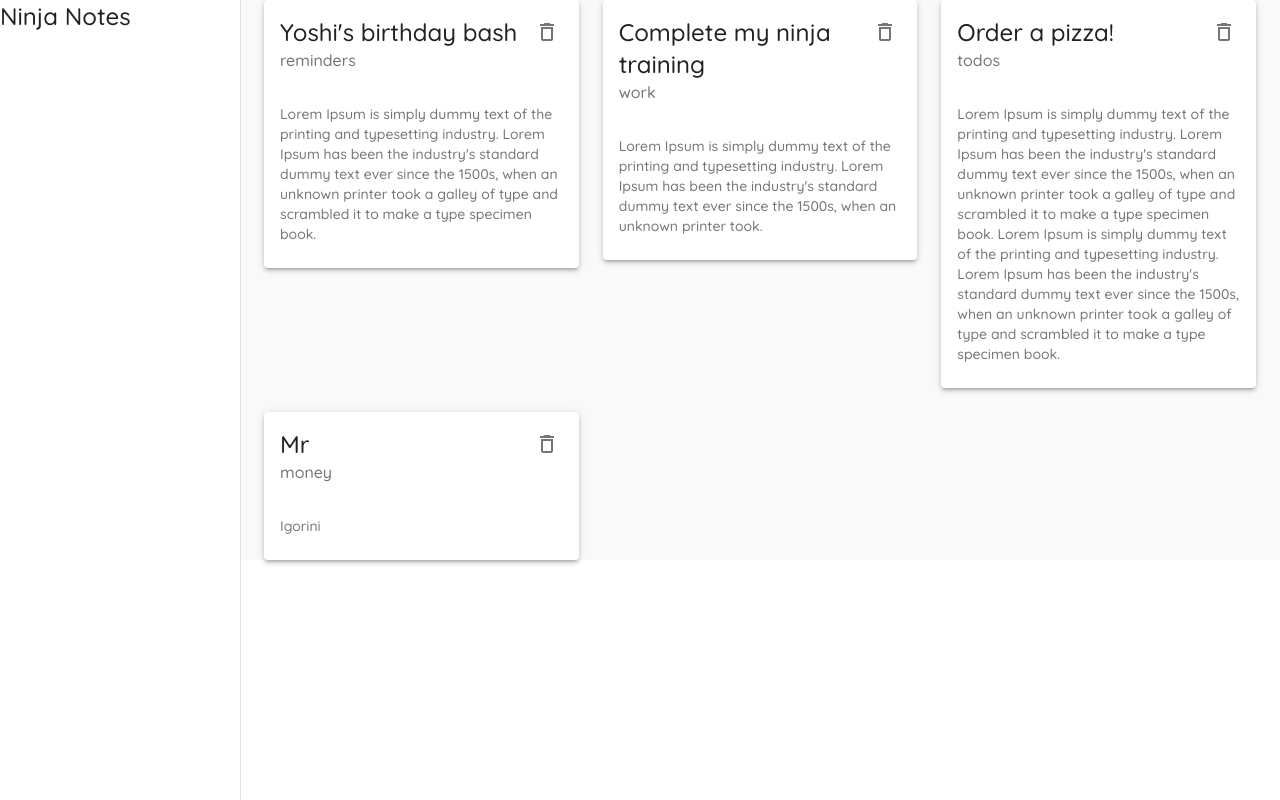
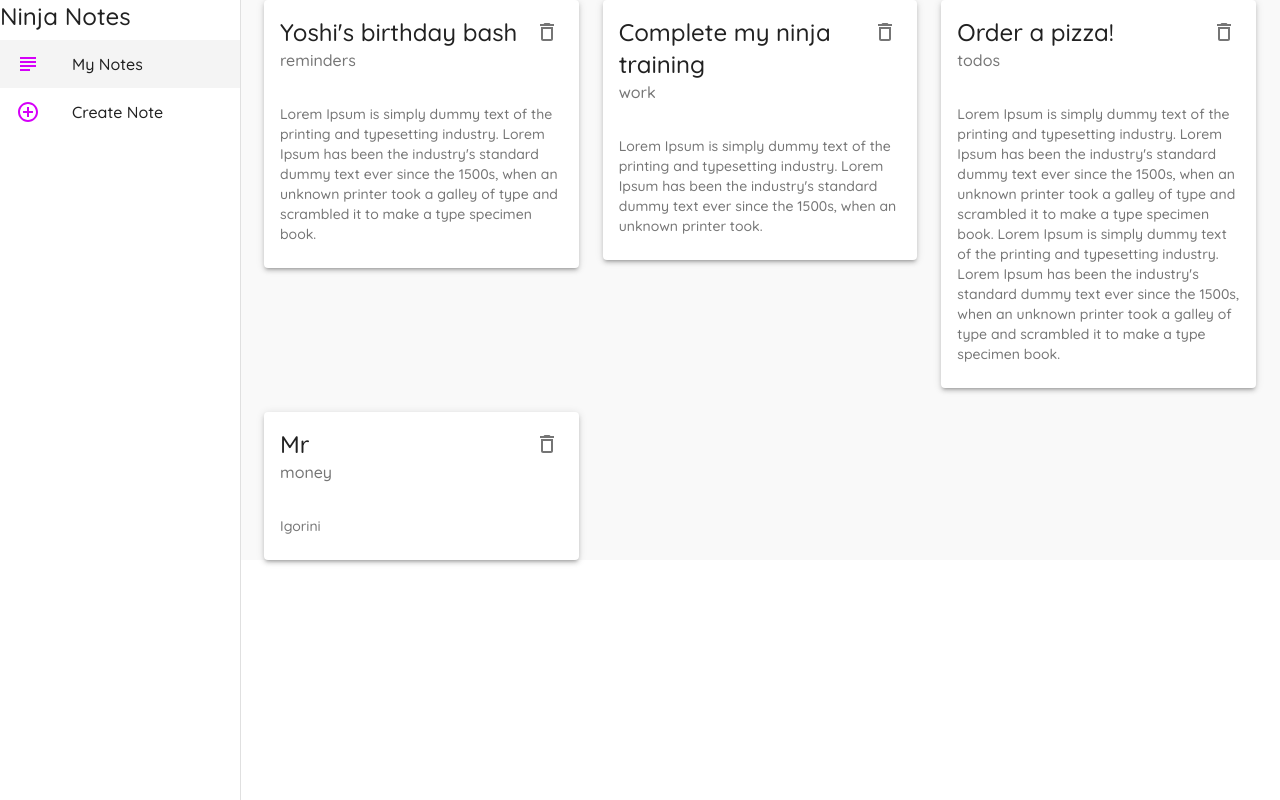
Before and after one commit to YBL123/material-ui-practice-3, a React (Create React App) app: page / in a window 1280 px wide. Built offline with nearby package versions, Linux system fonts and the light colour scheme; data requests are answered from the project's data file.

Commit message:
Lists & List Items + active class for current path in menu

```diff
--- a/src/components/Layout.js
+++ b/src/components/Layout.js
@@ -2,10 +2,16 @@
 import React from 'react'
 import Drawer from '@material-ui/core/Drawer'
 import Typography from '@material-ui/core/Typography'
+import List from '@material-ui/core/List'
+import ListItem from '@material-ui/core/ListItem'
+import ListItemIcon from '@material-ui/core/ListItemIcon'
+import ListItemText from '@material-ui/core/ListItemText'
+import { AddCircleOutlineOutlined, SubjectOutlined } from '@material-ui/icons'
+import { useHistory, useLocation } from 'react-router-dom'
 
 const drawerWidth = 240
 
-const useStyls = makeStyles({
+const useStyles = makeStyles({
   root: {
     display: 'flex',
   },
@@ -18,11 +24,29 @@
   },
   drawerPaper: {
     width: drawerWidth
+  },
+  active: {
+    background: '#f4f4f4'
   }
 })
 
 const Layout = ({ children }) => {
-  const classes = useStyls()
+  const classes = useStyles()
+  const history = useHistory()
+  const location = useLocation()
+
+  const menuItems = [
+    {
+      text: 'My Notes',
+      icon: <SubjectOutlined color="secondary" />,
+      path: '/'
+    },
+    {
+      text: 'Create Note',
+      icon: <AddCircleOutlineOutlined color="secondary" />,
+      path: '/create'
+    }
+  ]
 
   return (
     <div className={classes.root}>
@@ -41,6 +65,22 @@
             Ninja Notes
           </Typography>
         </div>
+
+      {/* list / links */}
+      <List>
+        {menuItems.map(item => (
+          <ListItem
+            button
+            key={item.text}
+            onClick={() => history.push(item.path)}
+            className={location.pathname === item.path ? classes.active: null}
+          >
+            <ListItemIcon>{item.icon}</ListItemIcon>
+            <ListItemText primary={item.text}/>
+          </ListItem>
+        ))}
+      </List>
+
       </Drawer>
 
       <div className={classes.page}>
```
